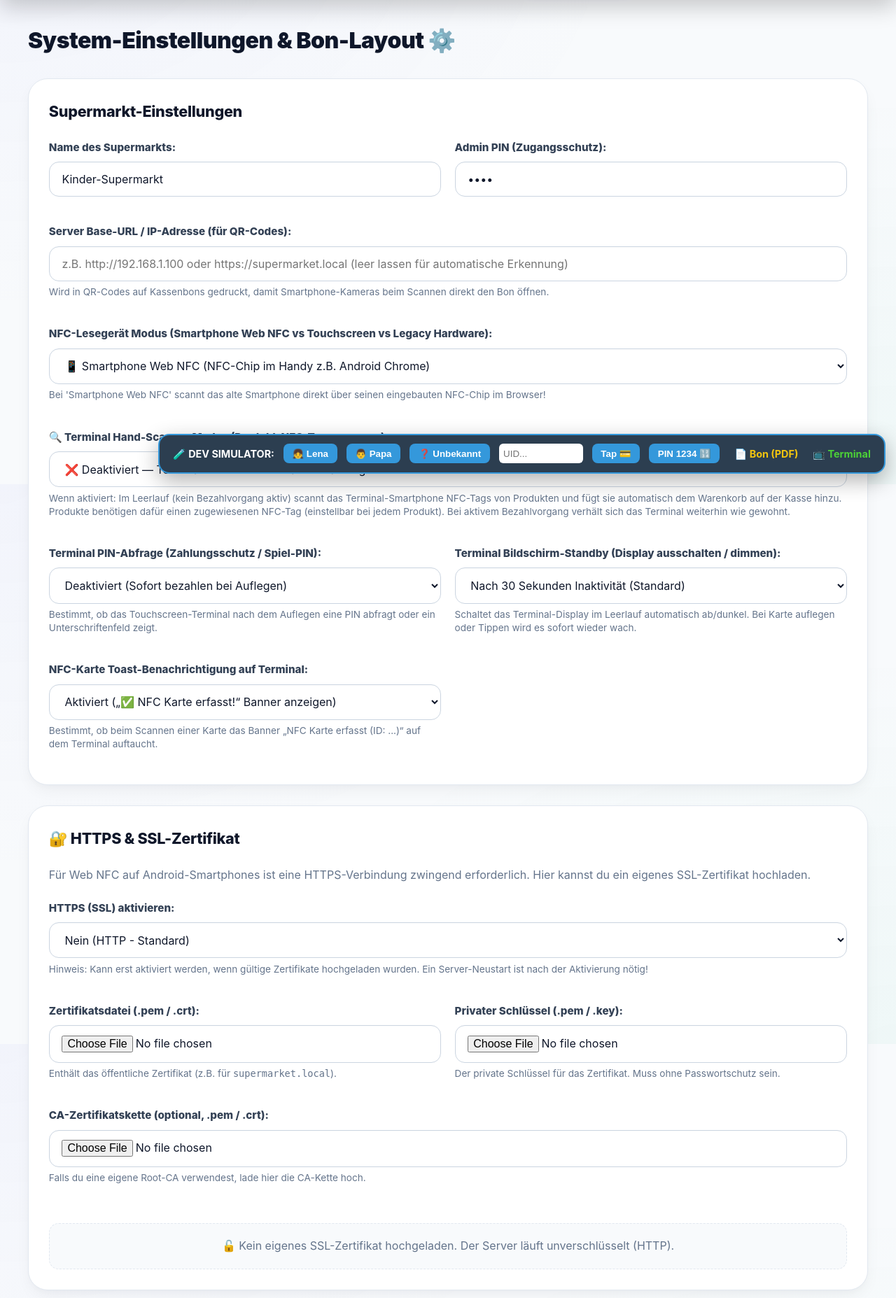
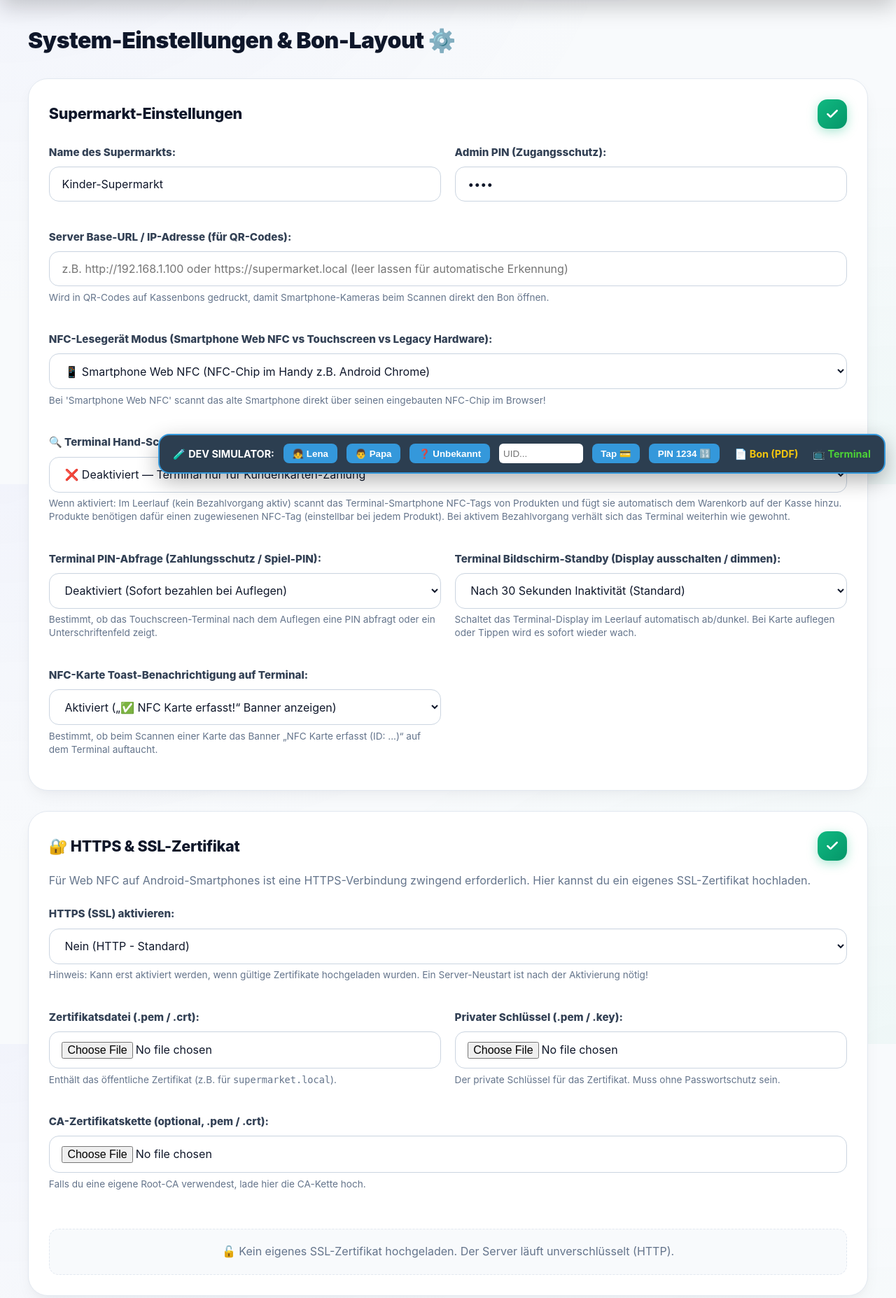
Before and after one commit to Ayakashi97/kids-supermarket, a Flask app: page /admin/settings in a window 1280 px wide. Shown: the part 108-1963 px from the top of the page at 70% size. Run offline with Flask 3, Linux system fonts and the light colour scheme; the visitor is signed in with stand-in values (Sample User, id 1); data comes from the database, SQL or seed files in the repository; some libraries are stand-ins or nearby versions.

Commit message:
style(admin): Replace single bottom save button with per-card header save icon buttons

```diff
--- a/app/templates/admin/settings.html
+++ b/app/templates/admin/settings.html
@@ -15,7 +15,12 @@
 <form method="POST" enctype="multipart/form-data">
     <!-- Supermarkt Grund-Einstellungen -->
     <div class="admin-card">
-        <h3>Supermarkt-Einstellungen</h3>
+        <div style="display: flex; justify-content: space-between; align-items: center; margin-bottom: 1.4rem;">
+            <h3 style="margin: 0;">Supermarkt-Einstellungen</h3>
+            <button type="submit" class="btn btn-icon btn-success" title="Einstellungen speichern">
+                <svg width="20" height="20" viewBox="0 0 24 24" stroke="white" stroke-width="3" stroke-linecap="round" stroke-linejoin="round"><polyline points="20 6 9 17 4 12"></polyline></svg>
+            </button>
+        </div>
         <div class="form-grid">
             <div class="form-group">
                 <label for="shop_name">Name des Supermarkts:</label>
@@ -93,7 +98,12 @@
 
     <!-- 🔐 HTTPS & SSL-Zertifikat Einstellungen -->
     <div class="admin-card">
-        <h3>🔐 HTTPS & SSL-Zertifikat</h3>
+        <div style="display: flex; justify-content: space-between; align-items: center; margin-bottom: 1rem;">
+            <h3 style="margin: 0;">🔐 HTTPS & SSL-Zertifikat</h3>
+            <button type="submit" class="btn btn-icon btn-success" title="Einstellungen speichern">
+                <svg width="20" height="20" viewBox="0 0 24 24" stroke="white" stroke-width="3" stroke-linecap="round" stroke-linejoin="round"><polyline points="20 6 9 17 4 12"></polyline></svg>
+            </button>
+        </div>
         <p style="color: var(--admin-muted); margin-bottom: 1.4rem;">
             Für Web NFC auf Android-Smartphones ist eine HTTPS-Verbindung zwingend erforderlich. Hier kannst du ein eigenes SSL-Zertifikat hochladen.
         </p>
@@ -173,10 +183,15 @@
     <!-- Hardware Bon-Drucker Einstellungen -->
     <div class="admin-card">
         <div style="display: flex; justify-content: space-between; align-items: center; flex-wrap: wrap; gap: 0.8rem; margin-bottom: 1.4rem;">
-            <h3>🖨️ Bon-Drucker Hardware-Einstellungen</h3>
-            <a href="/receipt/preview" target="_blank" class="btn btn-primary btn-sm">
-                <svg width="18" height="18" viewBox="0 0 24 24" stroke="white" stroke-width="2.5" stroke-linecap="round" stroke-linejoin="round" style="margin-right: 4px;"><path d="M14 2H6a2 2 0 0 0-2 2v16a2 2 0 0 0 2 2h12a2 2 0 0 0 2-2V8z"></path><polyline points="14 2 14 8 20 8"></polyline></svg> PDF
-            </a>
+            <h3 style="margin: 0;">🖨️ Bon-Drucker Hardware-Einstellungen</h3>
+            <div style="display: flex; gap: 0.5rem; align-items: center;">
+                <a href="/receipt/preview" target="_blank" class="btn btn-primary btn-sm">
+                    <svg width="18" height="18" viewBox="0 0 24 24" stroke="white" stroke-width="2.5" stroke-linecap="round" stroke-linejoin="round" style="margin-right: 4px;"><path d="M14 2H6a2 2 0 0 0-2 2v16a2 2 0 0 0 2 2h12a2 2 0 0 0 2-2V8z"></path><polyline points="14 2 14 8 20 8"></polyline></svg> PDF
+                </a>
+                <button type="submit" class="btn btn-icon btn-success" title="Einstellungen speichern">
+                    <svg width="20" height="20" viewBox="0 0 24 24" stroke="white" stroke-width="3" stroke-linecap="round" stroke-linejoin="round"><polyline points="20 6 9 17 4 12"></polyline></svg>
+                </button>
+            </div>
         </div>
 
         <!-- Warning banner if printer enabled -->
@@ -245,7 +260,12 @@
 
     <!-- Visueller Drag & Drop Bon-Template Builder -->
     <div class="admin-card">
-        <h3>🧾 Visueller Kassenbon Template-Builder</h3>
+        <div style="display: flex; justify-content: space-between; align-items: center; margin-bottom: 1rem;">
+            <h3 style="margin: 0;">🧾 Visueller Kassenbon Template-Builder</h3>
+            <button type="submit" class="btn btn-icon btn-success" title="Einstellungen speichern">
+                <svg width="20" height="20" viewBox="0 0 24 24" stroke="white" stroke-width="3" stroke-linecap="round" stroke-linejoin="round"><polyline points="20 6 9 17 4 12"></polyline></svg>
+            </button>
+        </div>
         <p style="color: var(--admin-muted); margin-bottom: 1.4rem; font-weight: 600;">
             Stelle hier per Drag & Drop oder Pfeiltasten deinen Kassenbon zusammen. Alle Änderungen werden in Echtzeit simuliert!
         </p>
@@ -284,7 +304,12 @@
     </div>
     <!-- Entwickler-Einstellungen -->
     <div class="admin-card">
-        <h3>🧪 Entwickler-Einstellungen</h3>
+        <div style="display: flex; justify-content: space-between; align-items: center; margin-bottom: 1rem;">
+            <h3 style="margin: 0;">🧪 Entwickler-Einstellungen</h3>
+            <button type="submit" class="btn btn-icon btn-success" title="Einstellungen speichern">
+                <svg width="20" height="20" viewBox="0 0 24 24" stroke="white" stroke-width="3" stroke-linecap="round" stroke-linejoin="round"><polyline points="20 6 9 17 4 12"></polyline></svg>
+            </button>
+        </div>
         <p style="color: var(--admin-muted); margin-bottom: 1.4rem;">
             Hier kannst du Werkzeuge für die lokale Entwicklung und zum Testen aktivieren.
         </p>
@@ -298,12 +323,6 @@
                 <small>Blendet am unteren Bildschirmrand eine Leiste mit virtuellen NFC-Karten-Buttons und Links zur schnellen Simulation ein.</small>
             </div>
         </div>
-    </div>
-
-    <div style="display: flex; justify-content: flex-end; margin-top: 1.5rem;">
-        <button type="submit" class="btn btn-icon btn-success" style="width: 54px; height: 54px;" title="Einstellungen speichern">
-            <svg width="24" height="24" viewBox="0 0 24 24" stroke="white" stroke-width="3" stroke-linecap="round" stroke-linejoin="round"><polyline points="20 6 9 17 4 12"></polyline></svg>
-        </button>
     </div>
 </form>
 
```
